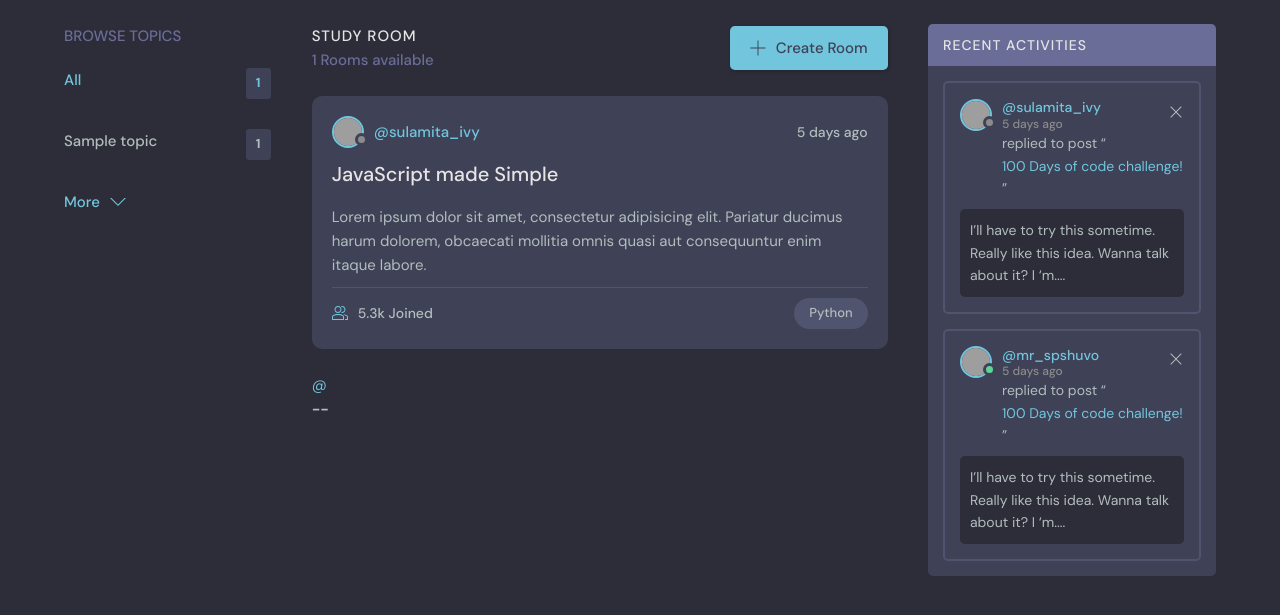
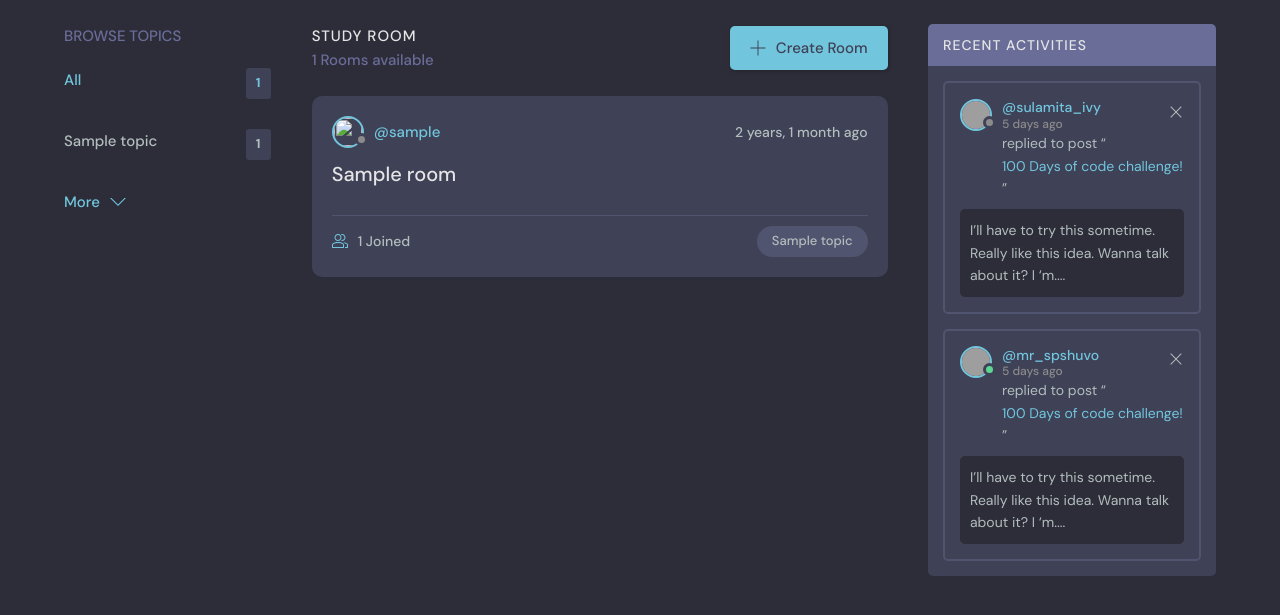
Before and after one commit to stevescilar/studybaze-django, a Django app: page / in a window 1280 px wide. Shown: the part 76-691 px from the top of the page. Run offline with Django 4.2, Linux system fonts and the light colour scheme; tables that the repository leaves empty hold one stand-in row (values such as "Sample post"); grey boxes are pictures that could not be loaded.

Commit message:
greatness

```diff
--- a/base/templates/base/feed_component.html
+++ b/base/templates/base/feed_component.html
@@ -1,54 +1,39 @@
 {% for room in rooms %}
 <div class="roomListRoom">
     <div class="roomListRoom__header">
-      <a href="profile.html" class="roomListRoom__author">
+        <a href="{% url 'user-profile' room.host.id %}" class="roomListRoom__author">
             <div class="avatar avatar--small">
-          <img src="https://randomuser.me/api/portraits/women/11.jpg" />
+                <img src="{{room.host.avatar.url}}" />
             </div>
-        <span>@sulamita_ivy</span>
+            <span>@{{room.host.username}}</span>
         </a>
         <div class="roomListRoom__actions">
-        <span>5 days ago</span>
+            <span>{{room.created|timesince}} ago</span>
         </div>
     </div>
     <div class="roomListRoom__content">
-      <a href="room.html">JavaScript made Simple</a>
-      <p>
-        Lorem ipsum dolor sit amet, consectetur adipisicing elit. Pariatur ducimus harum dolorem, obcaecati
-        mollitia omnis quasi aut consequuntur enim itaque labore.
-      </p>
+        <a href="{% url 'room' room.id %}">{{room.name}}</a>
     </div>
     <div class="roomListRoom__meta">
-      <a href="room.html" class="roomListRoom__joined">
+        <a href="{% url 'room' room.id %}" class="roomListRoom__joined">
             <svg version="1.1" xmlns="http://www.w3.org/2000/svg" width="32" height="32" viewBox="0 0 32 32">
                 <title>user-group</title>
                 <path
-            d="M30.539 20.766c-2.69-1.547-5.75-2.427-8.92-2.662 0.649 0.291 1.303 0.575 1.918 0.928 0.715 0.412 1.288 1.005 1.71 1.694 1.507 0.419 2.956 1.003 4.298 1.774 0.281 0.162 0.456 0.487 0.456 0.85v4.65h-4v2h5c0.553 0 1-0.447 1-1v-5.65c0-1.077-0.56-2.067-1.461-2.584z"
-          ></path>
+                    d="M30.539 20.766c-2.69-1.547-5.75-2.427-8.92-2.662 0.649 0.291 1.303 0.575 1.918 0.928 0.715 0.412 1.288 1.005 1.71 1.694 1.507 0.419 2.956 1.003 4.298 1.774 0.281 0.162 0.456 0.487 0.456 0.85v4.65h-4v2h5c0.553 0 1-0.447 1-1v-5.65c0-1.077-0.56-2.067-1.461-2.584z">
+                </path>
                 <path
-            d="M22.539 20.766c-6.295-3.619-14.783-3.619-21.078 0-0.901 0.519-1.461 1.508-1.461 2.584v5.65c0 0.553 0.447 1 1 1h22c0.553 0 1-0.447 1-1v-5.651c0-1.075-0.56-2.064-1.461-2.583zM22 28h-20v-4.65c0-0.362 0.175-0.688 0.457-0.85 5.691-3.271 13.394-3.271 19.086 0 0.282 0.162 0.457 0.487 0.457 0.849v4.651z"
-          ></path>
+                    d="M22.539 20.766c-6.295-3.619-14.783-3.619-21.078 0-0.901 0.519-1.461 1.508-1.461 2.584v5.65c0 0.553 0.447 1 1 1h22c0.553 0 1-0.447 1-1v-5.651c0-1.075-0.56-2.064-1.461-2.583zM22 28h-20v-4.65c0-0.362 0.175-0.688 0.457-0.85 5.691-3.271 13.394-3.271 19.086 0 0.282 0.162 0.457 0.487 0.457 0.849v4.651z">
+                </path>
                 <path
-            d="M19.502 4.047c0.166-0.017 0.33-0.047 0.498-0.047 2.757 0 5 2.243 5 5s-2.243 5-5 5c-0.168 0-0.332-0.030-0.498-0.047-0.424 0.641-0.944 1.204-1.513 1.716 0.651 0.201 1.323 0.331 2.011 0.331 3.859 0 7-3.141 7-7s-3.141-7-7-7c-0.688 0-1.36 0.131-2.011 0.331 0.57 0.512 1.089 1.075 1.513 1.716z"
-          ></path>
+                    d="M19.502 4.047c0.166-0.017 0.33-0.047 0.498-0.047 2.757 0 5 2.243 5 5s-2.243 5-5 5c-0.168 0-0.332-0.030-0.498-0.047-0.424 0.641-0.944 1.204-1.513 1.716 0.651 0.201 1.323 0.331 2.011 0.331 3.859 0 7-3.141 7-7s-3.141-7-7-7c-0.688 0-1.36 0.131-2.011 0.331 0.57 0.512 1.089 1.075 1.513 1.716z">
+                </path>
                 <path
-            d="M12 16c3.859 0 7-3.141 7-7s-3.141-7-7-7c-3.859 0-7 3.141-7 7s3.141 7 7 7zM12 4c2.757 0 5 2.243 5 5s-2.243 5-5 5-5-2.243-5-5c0-2.757 2.243-5 5-5z"
-          ></path>
+                    d="M12 16c3.859 0 7-3.141 7-7s-3.141-7-7-7c-3.859 0-7 3.141-7 7s3.141 7 7 7zM12 4c2.757 0 5 2.243 5 5s-2.243 5-5 5-5-2.243-5-5c0-2.757 2.243-5 5-5z">
+                </path>
             </svg>
-        5.3k Joined
+            {{room.participants.all.count}} Joined
         </a>
-      <p class="roomListRoom__topic">Python</p>
+        <p class="roomListRoom__topic">{{room.topic.name}}</p>
     </div>
 </div>
 {% endfor %}
-
-
-
-
-                        {% if request.user == room.host %}
-                        <a href="{% url 'update-room' room.id %}">Edit</a>
-                        <a href="{% url 'delete-room' room.id %}">Delete</a>
-                        {% endif %}
-                        <a href="{% url 'user-profile' room.host.id %}">@{{ room.host.username }}</a>
-                        <h5>{{room.id}} -- <a href="{% url 'room' room.id %}">{{room.name}}</a></h5>
-                        <small>{{ room.topic.name  }}</small>
--- a/base/urls.py
+++ b/base/urls.py
@@ -3,13 +3,17 @@ from . import views
 
 urlpatterns = [
     path('login/',views.loginPage,name="login"),
+    path('logout/',views.logoutUser,name="logout"),
     path('register/',views.registerPage,name="register"),
-    path('logout/',views.logoutUser,name="logout"),
+
     path('',views.home, name = "home"),
-    path('room/<str:pk>/', views.room , name = "room"),
-    path('user-profile/<str:pk>/',views.userProfile, name="user-profile"),
+    path('room/<str:pk>/', views.room, name = "room"),
+    path('profile/<str:pk>/', views.userProfile, name="user-profile"),
+
     path('create-room/', views.createRoom, name="create-room"),
     path('update-room/<str:pk>/', views.updateRoom, name="update-room"),
     path('delete-room/<str:pk>/', views.deleteRoom, name="delete-room"),
     path('delete-message/<str:pk>/', views.deleteMessage, name="delete-message"),
+
+
 ]
--- a/base/views.py
+++ b/base/views.py
@@ -109,13 +109,14 @@ def room(request,pk):
     context = {'room': room , 'room_messages':room_messages,'participants':participants}
     return render (request,'base/room.html',context)
 
-def userProfile(request,pk):
+def userProfile(request, pk):
     user = User.objects.get(id=pk)
     rooms = user.room_set.all()
     room_messages = user.message_set.all()
     topics = Topic.objects.all()
-    context = {'user':user,'rooms':rooms,'room_messages':room_messages,'topics':topics}
-    return render(request,'base/profile.html',context)
+    context = {'user': user, 'rooms': rooms, 'user':user,
+               'room_messages': room_messages, 'topics': topics}
+    return render(request, 'base/profile.html', context)
 
 #login decorator
 @login_required(login_url='login')
--- a/studybaze/urls.py
+++ b/studybaze/urls.py
@@ -19,6 +19,6 @@ from django.urls import path, include
 
 urlpatterns = [
     path('admin/', admin.site.urls),
-    path('', include('base.urls')) #the name of the app.urls
+    path('', include('base.urls')), #the name of the app.urls
 
 ]
```
Lines whose indentation alone changed are shown as unchanged.
